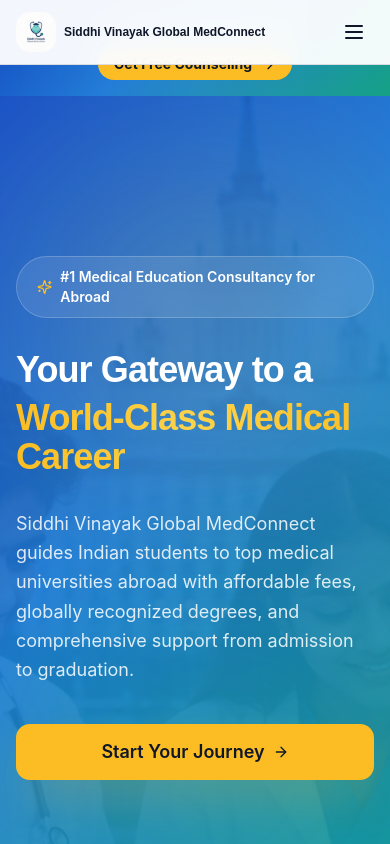
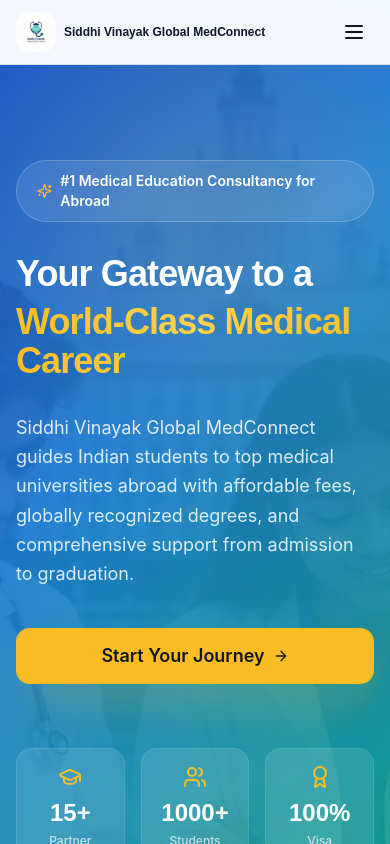
Before and after one commit to shreyaa-hash/medconnect-pathways-russia, a React (Vite) app: page / in a window 390 px wide. Shown: the top 844 px of the page. Built offline with nearby package versions, Linux system fonts and the light colour scheme; the HTML template or start-up script is replaced by a standard one.

Commit message:
Fix top yellow banner on mobile
Co-authored-by: shreyaa-hash <196627116+shreyaa-hash@users.noreply.github.com>

```diff
--- a/src/components/CTABanner.tsx
+++ b/src/components/CTABanner.tsx
@@ -7,7 +7,7 @@ const CTABanner = () => {
 
   return (
     <>
-      <section className="relative overflow-hidden hero-gradient py-4 md:py-5">
+      <section className="hidden sm:block relative overflow-hidden hero-gradient py-4 md:py-5">
         {/* Subtle shimmer effect */}
         <div className="absolute inset-0 bg-gradient-to-r from-transparent via-white/5 to-transparent animate-shimmer" />
 
```
